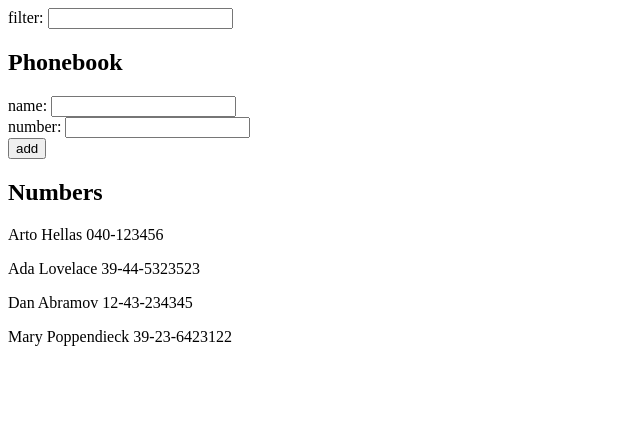
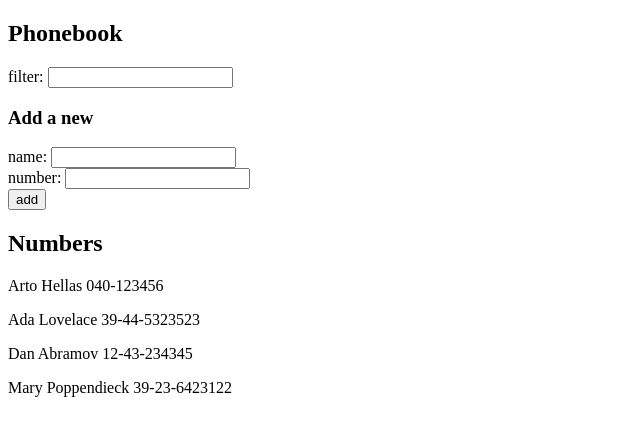
Before and after one commit to fabritac/FullStackOpen, a React (Vite) app in the folder part2/phonebook/: page / in a window 1280 px wide. Shown: the top 436 px of the page, without its empty margins (0-640 px from the left). Built offline with nearby package versions, Linux system fonts and the light colour scheme.

Commit message:
Ejercicio 2.10

```diff
--- a/part2/phonebook/src/App.jsx
+++ b/part2/phonebook/src/App.jsx
@@ -1,4 +1,40 @@
 import { useState } from 'react'
+
+const Filter = ({value, onChange}) => {
+  return (
+    <form>
+      <div>
+        filter: <input value={value} onChange={onChange}/>
+      </div>
+    </form>
+  )
+}
+
+const Persons = ({persons}) => {
+  return (
+    <div>
+      {persons.map(person =>
+        <p key={person.id}>{person.name} {person.number}</p>
+      )}
+    </div>
+  )
+}
+
+const PersonForm = (props) => {
+  return (
+    <form onSubmit={props.addPerson}>
+      <div>
+        name: <input value={props.newName} onChange={props.handleNameChange}/>
+      </div>
+      <div>
+        number: <input value={props.newNumber} onChange={props.handleNumberChange}/>
+      </div>
+      <div>
+        <button type="submit">add</button>
+      </div>
+    </form>
+  )
+}
 
 const App = () => {
   const [persons, setPersons] = useState([
@@ -48,25 +84,21 @@ const App = () => {
 
   return (
     <div>
-      <form>
-        <div>
-          filter: <input value={newFilter} onChange={handleFilterChange}/>
-        </div>
-      </form>
       <h2>Phonebook</h2>
-      <form onSubmit={addPerson}>
-        <div>
-          name: <input value={newName} onChange={handleNameChange}/>
-        </div>
-        <div>
-          number: <input value={newNumber} onChange={handleNumberChange}/>
-        </div>
-        <div>
-          <button type="submit">add</button>
-        </div>
-      </form>
+
+      <Filter value={newFilter} onChange={handleFilterChange} />
+
+      <h3>Add a new</h3>
+
+      <PersonForm
+        addPerson={addPerson}
+        newName={newName} handleNameChange={handleNameChange}
+        newNumber={newNumber} handleNumberChange={handleNumberChange}
+      />
+
       <h2>Numbers</h2>
-      {personsToShow.map(person => <p key={person.id}>{person.name} {person.number}</p>)}
+
+      <Persons persons={personsToShow} />
     </div>
   )
 }
```
